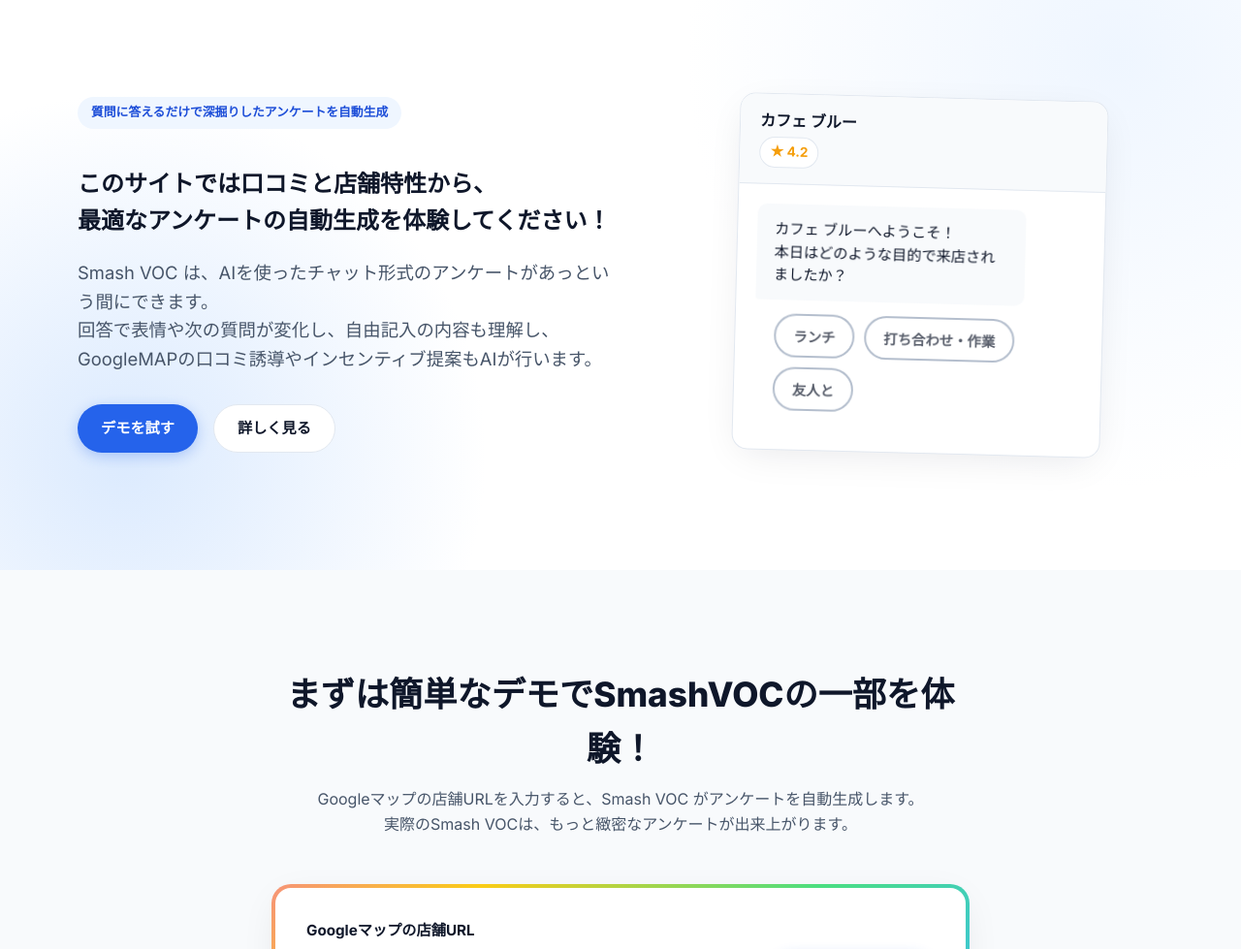
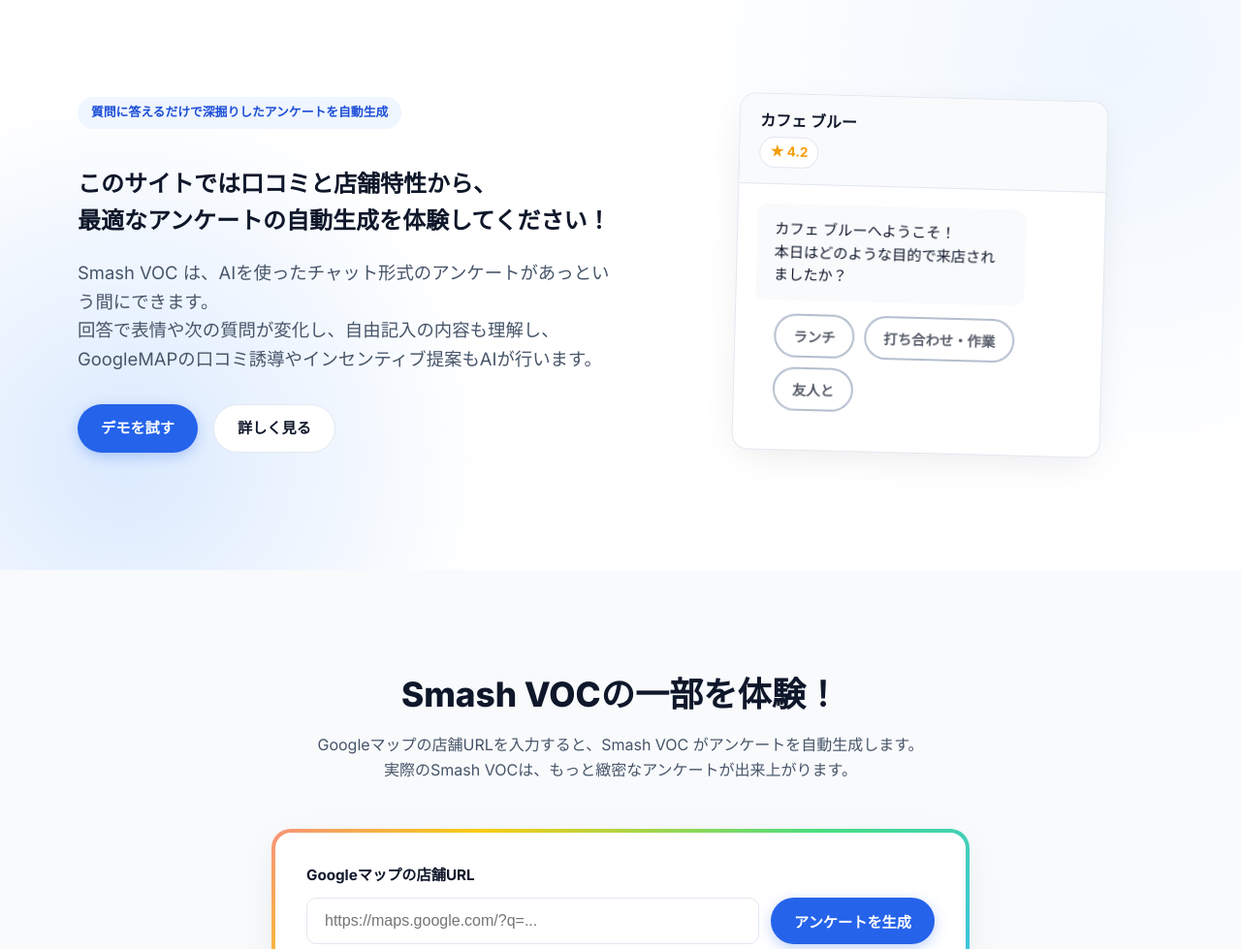
Before and after one commit to sano1049/smash_voc, a website: page index.html in a window 1280 px wide. Shown: the part 69-1048 px from the top of the page at 97% size. Drawn offline with Linux system fonts and the light colour scheme.

Commit message:
Update index.html

```diff
--- a/index.html
+++ b/index.html
@@ -63,7 +63,7 @@
     <section id="demo" class="demo-section">
       <div class="container narrow">
         <div class="section-head">
-          <h2>まずは簡単なデモでSmashVOCの一部を体験！</h2>
+          <h2>Smash VOCの一部を体験！</h2>
           <p>Googleマップの店舗URLを入力すると、Smash VOC がアンケートを自動生成します。</p>
                     <p>実際のSmash VOCは、もっと緻密なアンケートが出来上がります。</p>
         </div>
```
